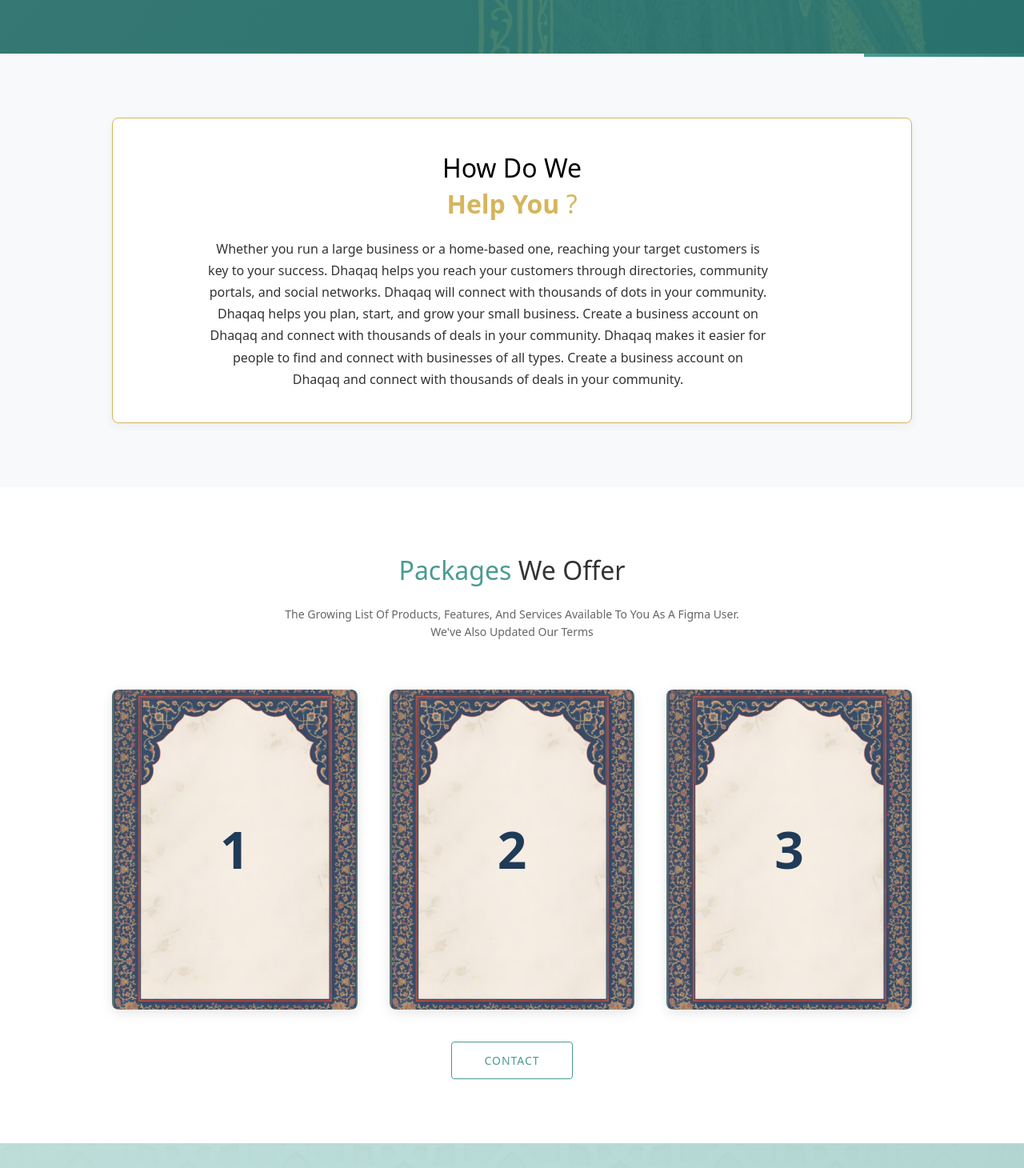
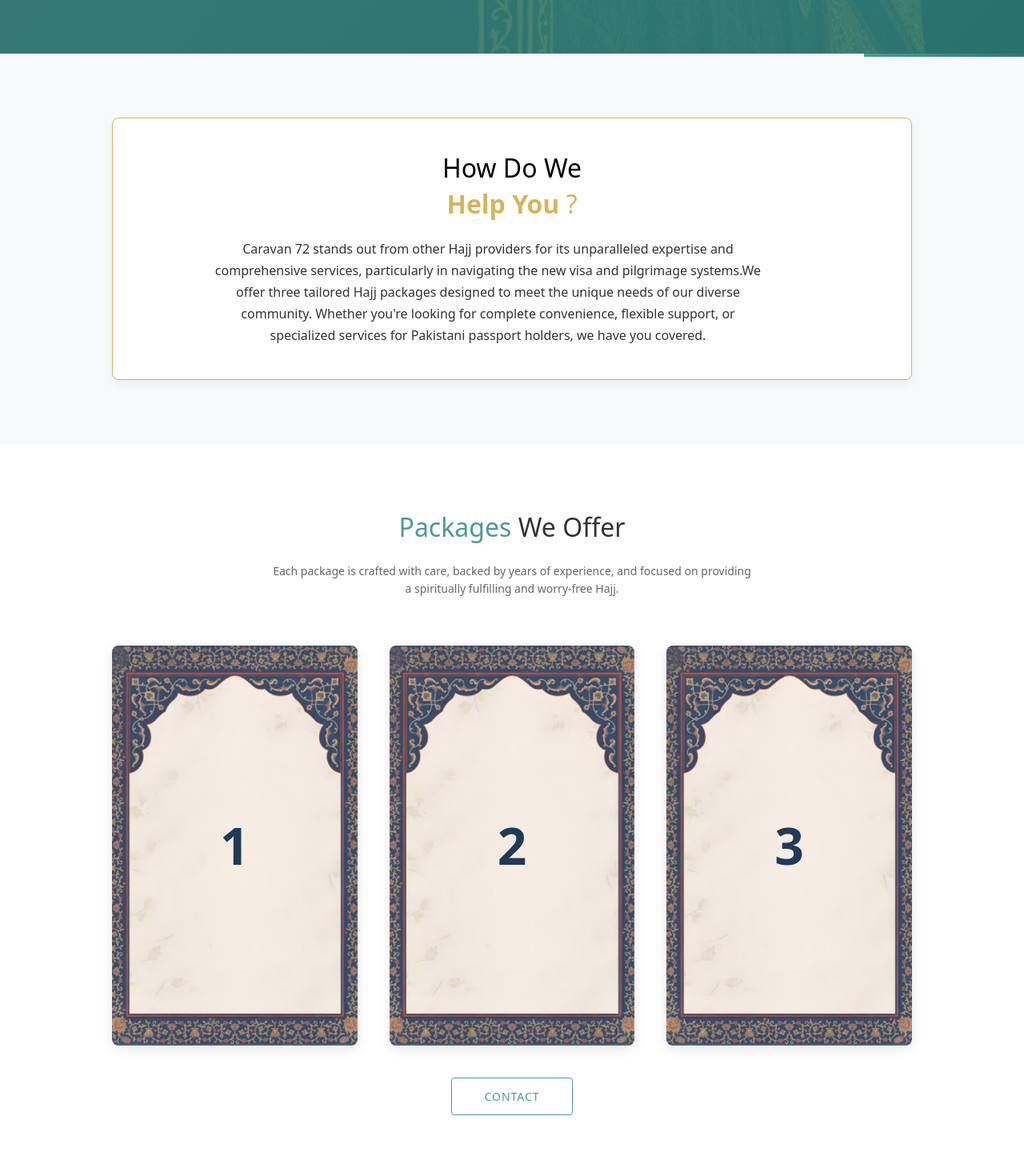
Before and after one commit to Matrixszh/hajj, a Next.js app: page /hajj in a window 1280 px wide. Shown: the part 794-2254 px from the top of the page at 80% size. Built offline with nearby package versions, Linux system fonts and the light colour scheme.

Commit message:
added information

```diff
--- a/components/Hajj_Page.js
+++ b/components/Hajj_Page.js
@@ -26,37 +26,40 @@
     {
       num: 1,
       title: "Premium",
-      backTitle: "Premium Excellence",
+      backTitle: "Full Service Hajj",
       backPoints: [
-        "Luxury 5-star hotel stay",
-        "Private transport with guide",
-        "Personalized itinerary planning",
-        "24/7 assistance during the trip"
+        "Hajj visa obtained on your behalf",
+        "Trip fully organized by our expert team",
+        "Rooming with our group for a familiar, supportive environment",
+        "Logistical support for a seamless experience",
+        "On-ground guidance and assistance at every stage of your journey"
       ]
     },
     {
       num: 2,
       title: "Ease",
-      backTitle: "Ease & Convenience",
+      backTitle: "Self Service Hajj",
       backPoints: [
-        "Hassle-free booking process",
-        "Affordable pricing options",
-        "Flexible scheduling",
-        "Comprehensive support"
+        "Guidance in obtaining your Hajj visa",
+        "Trip arranged by an authorized Saudi company",
+        "Help with rooming among our group (subject to availability)",
+        "Support to bridge logistical gaps",
+        "Full guidance during all Hajj rituals"
       ]
     },
     {
       num: 3,
       title: "Bronze",
-      backTitle: "Bronze Value",
+      backTitle: "Pakistani Passport Hajj",
       backPoints: [
-        "Budget-friendly accommodations",
-        "Group transport options",
-        "Guided tours included",
-        "Reliable service"
+        "Visa guaranteed through our trusted channels",
+        "Trip organized by our team (you will not be sent with Pakistan-based groups)",
+        "Deluxe accommodations and arrangements per U.S. standards",
+        "Comprehensive guidance and support throughout your Hajj journey"
       ]
     }
   ];
+
 
 
   return (
@@ -74,12 +77,7 @@
 
             <div className={styles.aboutText}>
               <p>
-                Whether you run a large business or a home-based one, reaching your target customers is key to your
-                success. Dhaqaq helps you reach your customers through directories, community portals, and social networks.
-                Dhaqaq will connect with thousands of dots in your community. Dhaqaq helps you plan, start, and
-                grow your small business. Create a business account on Dhaqaq and connect with thousands of deals
-                in your community. Dhaqaq makes it easier for people to find and connect with businesses of all types.
-                Create a business account on Dhaqaq and connect with thousands of deals in your community.
+                Caravan 72 stands out from other Hajj providers for its unparalleled expertise and comprehensive services, particularly in navigating the new visa and pilgrimage systems.We offer three tailored Hajj packages designed to meet the unique needs of our diverse community. Whether you're looking for complete convenience, flexible support, or specialized services for Pakistani passport holders, we have you covered.
               </p>
             </div>
           </div>
@@ -94,8 +92,7 @@
             <span style={{ color: "#4a9b93" }}>Packages</span> We Offer
           </h2>
           <p className={styles.sectionSubtitle}>
-            The Growing List Of Products, Features, And Services Available To You
-            As A Figma User. We&apos;ve Also Updated Our Terms
+            Each package is crafted with care, backed by years of experience, and focused on providing a spiritually fulfilling and worry-free Hajj.
           </p>
 
           <div className={styles.featuresGrid}>
--- a/styles/LandingPage.module.css
+++ b/styles/LandingPage.module.css
@@ -148,7 +148,7 @@
   border-radius: 8px;
   overflow: hidden;
   box-shadow: 0 4px 15px rgba(0, 0, 0, 0.1);
-  height: 400px;
+  height: 500px;
   transition: transform 0.3s ease, box-shadow 0.3s ease;
 }
 
@@ -816,7 +816,7 @@
 
   .featureCard {
     height: auto;
-    min-height: 350px;
+    min-height: 500px;
   }
 
   .backCardTitle {
```
